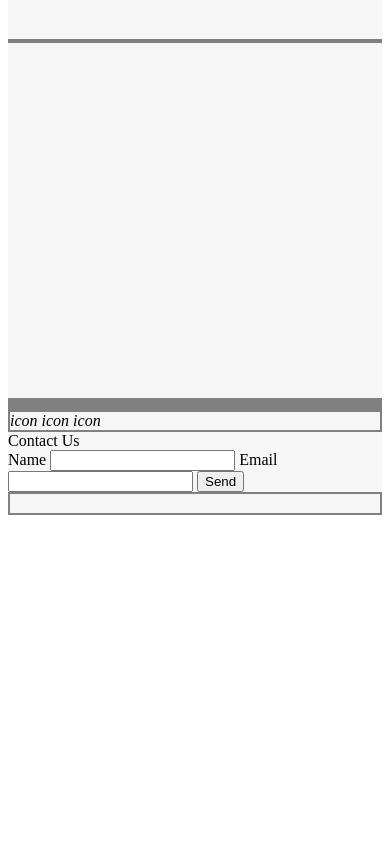
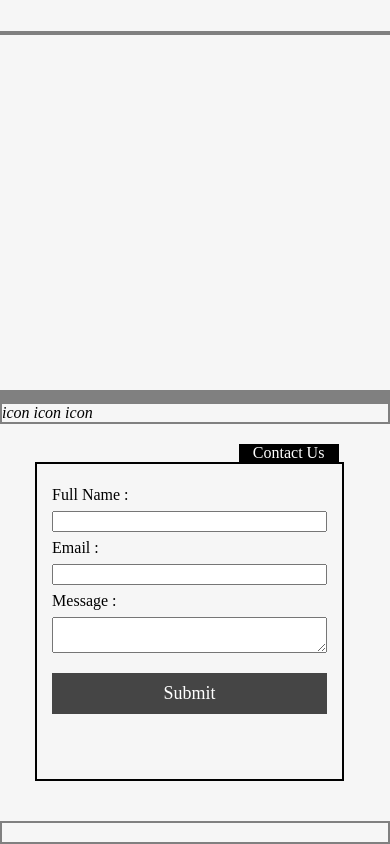
Before and after one commit to studiosemantica/magdalenaK.github.io, a plain HTML site: page index.html in a window 390 px wide. Shown: the part 414-1258 px from the top of the page. Before the commit the page ends 964 px from the top, so only its background shows below. Drawn offline with nearby package versions, Linux system fonts and the light colour scheme; no server answers; a web font is replaced by a local one.

Commit message:
Adjusting HTML for form and worked on CSS styling for mobile view

```diff
--- a/index.html
+++ b/index.html
@@ -101,25 +101,29 @@
   </div>
 
   <div class="fullWidthContainer" id ="contact">
-    <div class="contact">
+
     <div class="contactForm">
      <div class="contactUs">Contact Us</div>
 
      <form class="form" action="https://docs.google.com/forms/u/0/d/e/1FAIpQLSdFEve0Vp_MPuWVwHsUFsbMkOK4zBe_jXO3ln9KwRMwzv8Z_A/formResponse"  method="POST" id="mG61Hd">
 
-        <label>Name</label>
+        <label>Full Name :</label>
         <input name="entry.742532386" type="text" />
 
-        <label>Email</label>
+        <label>Email :</label>
         <input name="entry.1558941179" type="email" required />
 
+        <label>Message :</label>
+        <textarea type="text"  class="field"  id="interests" placeholder=""></textarea>
+        <!-- <input name="entry.1558941179" type="message" required /> -->
 
-        <input type="submit" value="Send" />
+
+        <input type="submit" value="Submit" class="input"/>
 
   </form>
 
     </div>
-  </div>
+
 
   <div class="column-section" id="footer">
     <h1></h1>
--- a/style.css
+++ b/style.css
@@ -1,5 +1,6 @@
 body {
     font-family:"Pragati Narrow";
+    margin:0;
 }
 
 .maxSize {
@@ -243,15 +244,62 @@ a {
 }
 
 .contactForm {
+    width:275px;
+    display:flex;
+    flex-direction:column;
+    margin-top:20px;
+    margin-left:9%;
+    margin-bottom:40px;
+    /* margin: 0 auto; */
 }
 
+@media (min-width: 767px) {
+    /* .contactForm {
+        max-width:500px;
+        display:flex;
+        flex-direction:column;
+        margin:0 auto;
+    } */
+
+
+}
 .contactUs {
+    margin-left:74%;
+    width:100px;
+    background-color:black;
+    color:white;
+    text-align:center;
 }
 
-.contactTable {
+.form {
+    width:100%;
+    display:flex;
+    flex-direction:column;
+
+    border:2px solid black;
+    padding:15px;
 }
 
-input {
+label {
+    padding-top:7px;
+    padding-bottom:7px;
+}
+
+.input {
+
+    margin-top:20px;
+    padding:10px;
+    margin-bottom:50px;
+    border:none;
+    background-color:rgb(69, 69, 69);
+    font-family:"Pragati Narrow";
+    font-size:18px;
+    color:white;
+
+}
+
+.boxes {
+    border:2px solid black;
 }
 
 .textField {
```
